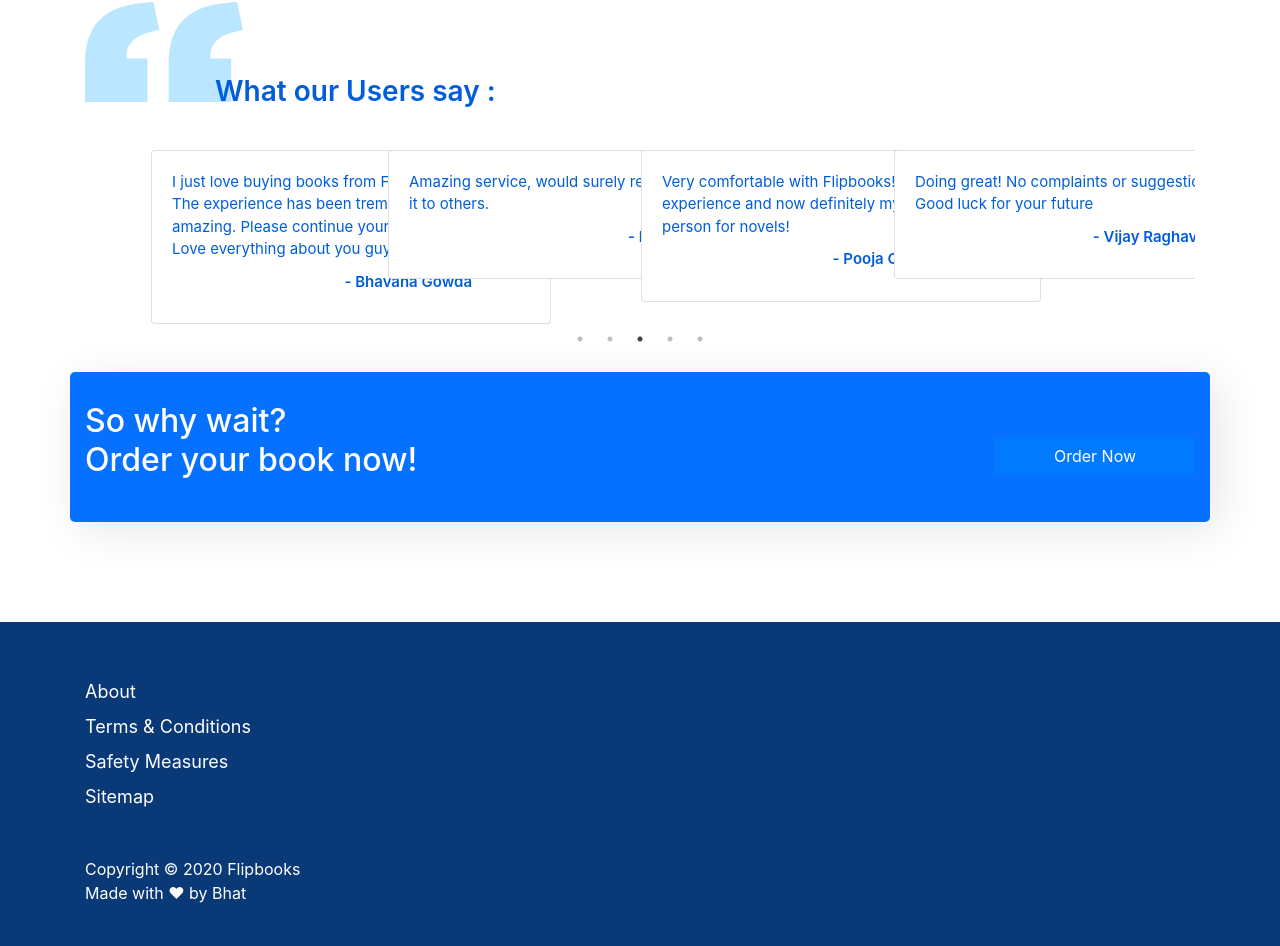
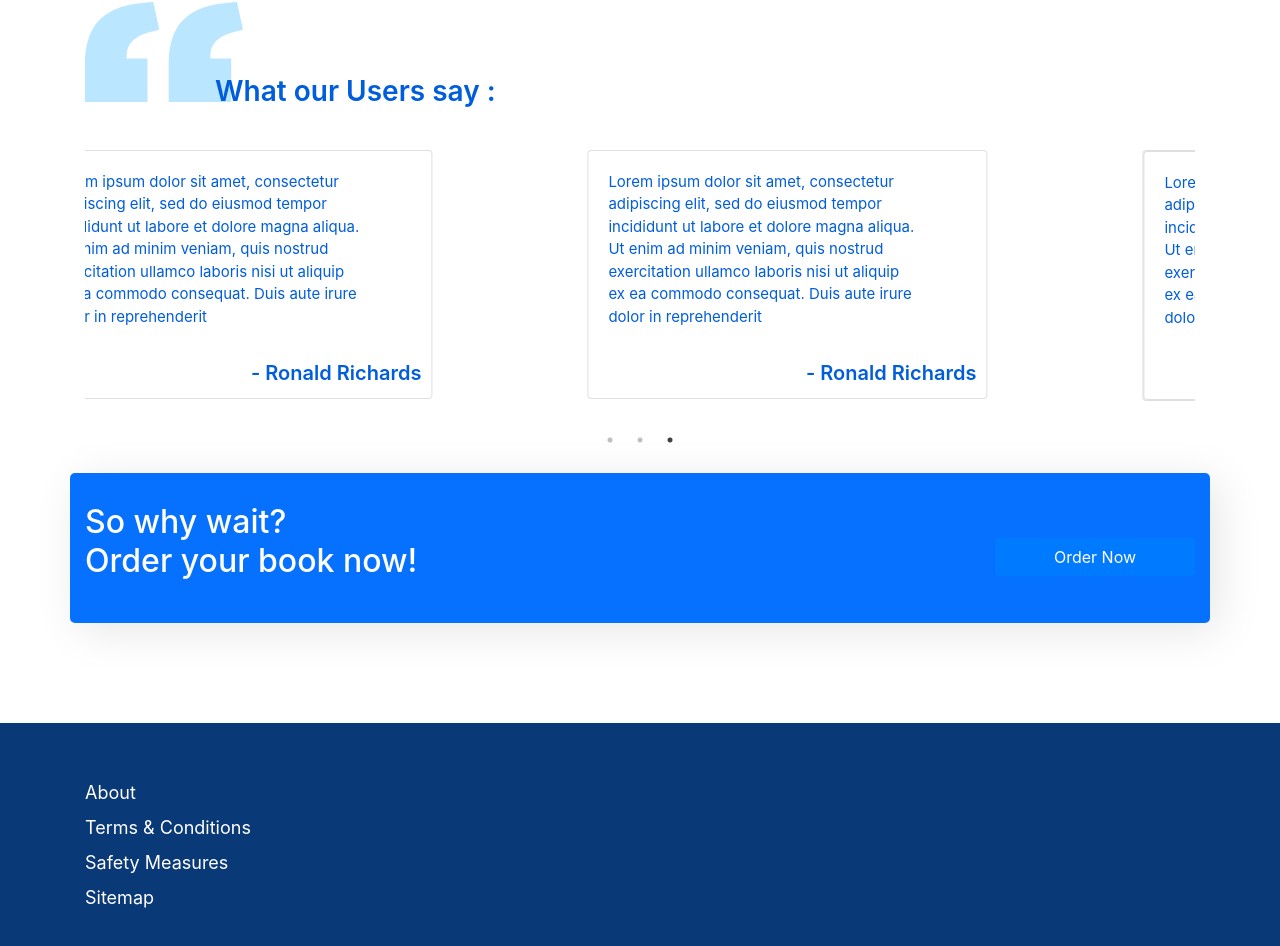
Before and after one commit to shashankbhat2/Flipbooks-Landing, a Next.js app: page / in a window 1280 px wide. Shown: the part 2762-3708 px from the top of the page. Built offline with nearby package versions, Linux system fonts and the light colour scheme.

Commit message:
slider changes

```diff
--- a/components/Slider.js
+++ b/components/Slider.js
@@ -7,13 +7,10 @@ export default class CustomSlider extends Component {
     const settings = {
       dots: true,
       infinite: true,
-      className: "center",
-      centerMode: true,
-      slidesToShow: 4,
-      slidesToScroll: 4,
       autoplay: true,
-      autoplaySpeed: 2000,
       pauseOnHover: true,
+      slidesToShow: 2,
+      slidesToScroll: 2,
       responsive: [
         {
           breakpoint: 1024,
@@ -27,9 +24,9 @@ export default class CustomSlider extends Component {
         {
           breakpoint: 600,
           settings: {
-            slidesToShow: 2,
-            slidesToScroll: 2,
-            initialSlide: 2
+            slidesToShow: 1,
+            slidesToScroll:1,
+            initialSlide: 1
           }
         },
         {
@@ -40,34 +37,48 @@ export default class CustomSlider extends Component {
           }
         }
       ]
-
     };
     return (
-      <div className="mt-5 slider">
+      <div className="mt-5">
         <Slider {...settings}>
-          <div class="card fb-card ml-3">
+          <div>
+          <div class="card fb-card">
             <div class="card-body quote">
-            I just love buying books from Flipbooks. The experience has been tremendously amazing. Please continue your service. Love everything about you guys. <p class="card-text">- Bhavana Gowda</p>
+            Lorem ipsum dolor sit amet, consectetur adipiscing elit, sed do eiusmod tempor incididunt ut labore et dolore magna aliqua. Ut enim ad minim veniam, quis nostrud exercitation ullamco laboris nisi ut aliquip ex ea commodo consequat. Duis aute irure dolor in reprehenderit            </div>
+            <p class="card-text">- Ronald Richards</p>
           </div>
           </div>
+          <div>
           <div class="card fb-card">
             <div class="card-body quote">
-            Amazing service, would surely recommend it to others. <p class="card-text">- Harshitha</p>
+            Lorem ipsum dolor sit amet, consectetur adipiscing elit, sed do eiusmod tempor incididunt ut labore et dolore magna aliqua. Ut enim ad minim veniam, quis nostrud exercitation ullamco laboris nisi ut aliquip ex ea commodo consequat. Duis aute irure dolor in reprehenderit            </div>
+            <p class="card-text">- Ronald Richards</p>
           </div>
           </div>
+          <div>
           <div class="card fb-card">
             <div class="card-body quote">
-            Very comfortable with Flipbooks! Love the experience and now definitely my go to person for novels!
-            <p class="card-text">- Pooja Chowdary</p>
-            </div>
+            Lorem ipsum dolor sit amet, consectetur adipiscing elit, sed do eiusmod tempor incididunt ut labore et dolore magna aliqua. Ut enim ad minim veniam, quis nostrud exercitation ullamco laboris nisi ut aliquip ex ea commodo consequat. Duis aute irure dolor in reprehenderit            </div>
+            <p class="card-text">- Ronald Richards</p>
           </div>
+          </div>
+          <div>
           <div class="card fb-card">
             <div class="card-body quote">
-            Doing great! No complaints or suggestions. Good luck for your future
-            <p class="card-text">- Vijay Raghavan</p>
-            </div>
+            Lorem ipsum dolor sit amet, consectetur adipiscing elit, sed do eiusmod tempor incididunt ut labore et dolore magna aliqua. Ut enim ad minim veniam, quis nostrud exercitation ullamco laboris nisi ut aliquip ex ea commodo consequat. Duis aute irure dolor in reprehenderit            </div>
+            <p class="card-text">- Ronald Richards</p>
+          </div>
+          </div>
+          <div>
+          <div class="card fb-card">
+          <div class="card fb-card">
+            <div class="card-body quote">
+            Lorem ipsum dolor sit amet, consectetur adipiscing elit, sed do eiusmod tempor incididunt ut labore et dolore magna aliqua. Ut enim ad minim veniam, quis nostrud exercitation ullamco laboris nisi ut aliquip ex ea commodo consequat. Duis aute irure dolor in reprehenderit            </div>
+            <p class="card-text">- Ronald Richards</p>
+          </div>
           </div>
           <br></br>
+          </div>
         </Slider>
       </div>
     );
```
